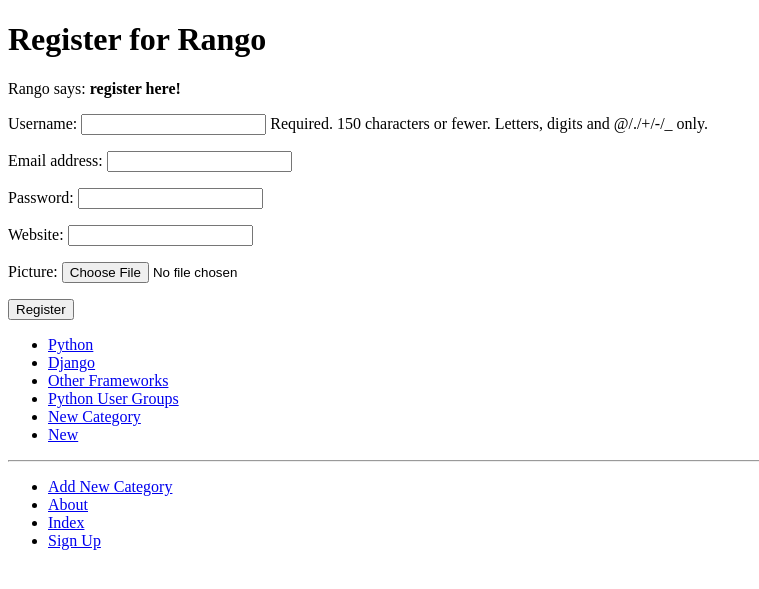
After one commit to diditpramudita2007/tango_with_django_project, a Django app: page /rango/register/ in a window 1280 px wide. The commit adds this page. Shown: the top 589 px of the page, without its empty margins (0-759 px from the left). Run offline with Django 3.2, Linux system fonts and the light colour scheme; data comes from the database, SQL or seed files in the repository.

Commit message:
Create Register Page Chapter 9

```diff
--- a/rango/admin.py
+++ b/rango/admin.py
@@ -3,6 +3,7 @@
 
 from django.contrib import admin
 from rango.models import Category, Page
+from rango.models import UserProfile
 
 # Add in this class to customise the Admin Interface
 class CategoryAdmin(admin.ModelAdmin):
@@ -14,5 +15,6 @@
 # Update the registration to include this customised interface
 admin.site.register(Category, CategoryAdmin)
 admin.site.register(Page, PageAdmin)
+admin.site.register(UserProfile)
 
 # Register your models here.
--- a/rango/forms.py
+++ b/rango/forms.py
@@ -1,5 +1,6 @@
 from django import forms
-from rango.models import Page, Category
+from django.contrib.auth.models import User
+from rango.models import Category, Page, UserProfile
 
 class CategoryForm(forms.ModelForm):
     name = forms.CharField(max_length=
@@ -20,13 +21,12 @@
 
 class PageForm(forms.ModelForm):
     title = forms.CharField(max_length=
-                            Page._meta.get_field('title').max_length,
+                            128,
                             help_text="Please enter the title of the page.")
     url = forms.URLField(max_length=
-                         Page._meta.get_field('url').max_length,
+                         200,
                          help_text="Please enter the URL of the page.")
-    views = forms.IntegerField(widget=forms.HiddenInput(), initial=
-                               Page._meta.get_field('views').default)
+    views = forms.IntegerField(widget=forms.HiddenInput(), initial=0)
 
     class Meta:
         #Provide an association between the ModelForm and a model.
@@ -46,3 +46,15 @@
             cleaned_data['url'] = url
 
             return cleaned_data
+
+class UserForm(forms.ModelForm):
+    password = forms.CharField(widget=forms.PasswordInput())
+
+    class Meta:
+        model = User
+        fields = ('username', 'email', 'password')
+
+class UserProfileForm(forms.ModelForm):
+    class Meta:
+        model = UserProfile
+        fields = ('website', 'picture')
--- a/rango/models.py
+++ b/rango/models.py
@@ -3,6 +3,7 @@
 
 from django.db import models
 from django.template.defaultfilters import slugify
+from django.contrib.auth.models import User
 
 # Create your models here.
 class Category(models.Model):
@@ -25,7 +26,18 @@
     category = models.ForeignKey(Category)
     title = models.CharField(max_length=128)
     url = models.URLField()
-    views = models.IntegerField(default=0)
+
 
     def __str__(self):
     	return self.title
+
+class UserProfile(models.Model):
+    # This line is required. Links UserProfile to a User model instance.
+    user = models.OneToOneField(User)
+    # The additional attributes we wish to include.
+    website = models.URLField(blank=True)
+    picture = models.ImageField(upload_to='profile_images', blank=True)
+
+    # Override the __unicode__() method to return out something meaningful!
+    def __str__(self):
+        return self.user.username
--- a/rango/urls.py
+++ b/rango/urls.py
@@ -3,7 +3,7 @@
 from django.conf.urls import url
 from rango import views
 
-app_name = 'rango'
+
 urlpatterns = [
 	url(r'^$', views.index, name='index'),
 	url(r'^about/$', views.about, name='about'),
@@ -12,4 +12,5 @@
         views.show_category, name='show_category'),
     url(r'category/(?P<category_name_slug>[\w\-]+)/add_page/$',
         views.add_page, name='add_page'),
+    url(r'^register/$',views.register, name='register'), # New pattern!
 ]
--- a/rango/views.py
+++ b/rango/views.py
@@ -7,7 +7,9 @@
 
 # Import the Category model
 from rango.models import Category, Page
-from rango.forms import CategoryForm, PageForm
+from rango.forms import CategoryForm
+from rango.forms import PageForm
+from rango.forms import UserForm, UserProfileForm
 
 
 def show_category(request, category_name_slug):
@@ -100,3 +102,62 @@
 def about(request):
     context_dict = {'boldmessage': "This tutorial has been put together by Adi Dharma Pramudita."}
     return render(request, 'rango/about.html', context=context_dict)
+
+def register(request):
+    # A boolean value for telling the template
+    # whether the registration was successful.
+    # Set to False initially. Code changes value to
+    # True when registration succeeds.
+    registered = False
+
+    # If it's a HTTP POST, we're interested in processing form data.
+    if request.method == 'POST':
+        # Attempt to grab information from the raw form information.
+        # Nothe that we make use of both userForm and UserProfileForm.
+        user_form = UserForm(data=request.POST)
+        profile_form = UserProfileForm(data=request.POST)
+
+        # If the two forms are valid...
+        if user_form.is_valid() and profile_form.is_valid():
+            # Save the user's form data to the database.
+            user = user_form.save()
+
+            # Now we hash the password with the set_password method.
+            # Once hashed, we can update the user object.
+            user.set_password(user.password)
+            user.save()
+
+            # Now sort out the UserProfile instance.
+            # Since we need to set the user attribute ourselves,
+            # we set commit=False. This delays saving the model
+            # until we're ready to avoid integrity problems.
+            profile = profile_form.save(commit=False)
+            profile.user = user
+
+            # Did the user provide a profile picture?
+            # If so, we need to get it from the input form and
+            # put it in the UserProfile model.
+            if 'picture' in request.FILES:
+                profile.picture = request.FILES['picture']
+
+            # Now we save the UserProfile model instance.
+            profile.save()
+
+            # Update our variable to indicate that the template
+            # registration was successful.
+            registered = True
+        else:
+            # Invalid form or forms - mistakes or something else?
+            # Print problems to the terminal.
+            print(user_form.errors, profile_form.errors)
+    else:
+        # Not a HTTP POST, so we render our form using two ModelForm instances.
+        # These forms will be blank, ready for user input.
+        user_form = UserForm()
+        profile_form = UserProfileForm()
+
+    # Render the template depending on the context.
+    return render(request, 'rango/register.html',
+                  {'user_form': user_form,
+                   'profile_form': profile_form,
+                   'registered': registered})
--- a/tango_with_django_project/settings.py
+++ b/tango_with_django_project/settings.py
@@ -92,7 +92,10 @@
         'NAME': os.path.join(BASE_DIR, 'db.sqlite3'),
     }
 }
-
+PASSWORD_HASHERS = [
+    'django.contrib.auth.hashers.PBKDF2PasswordHasher',
+    'django.contrib.auth.hashers.PBKDF2SHA1PasswordHasher'
+]
 
 # Password validation
 # https://docs.djangoproject.com/en/1.11/ref/settings/#auth-password-validators
@@ -103,6 +106,7 @@
     },
     {
         'NAME': 'django.contrib.auth.password_validation.MinimumLengthValidator',
+        'OPTIONS': { 'min_length': 6, },
     },
     {
         'NAME': 'django.contrib.auth.password_validation.CommonPasswordValidator',
--- a/templates/rango/add_category.html
+++ b/templates/rango/add_category.html
@@ -3,7 +3,7 @@
 {% block body_block %}
     <h1>Add a Category</h1>
     <div>
-        <form id="category_form" method="post" action="{% url 'rango:add_category' %}">
+        <form id="category_form" method="post" action="{% url 'add_category' %}">
             {% csrf_token %}
             {% for hidden in form.hidden_fields %}
                 {{ hidden }}
--- a/templates/rango/base.html
+++ b/templates/rango/base.html
@@ -24,9 +24,10 @@
         <hr />
         <div>
             <ul>
-                <li><a href="{% url 'rango:add_category' %}">Add New Category</a></li>
-                <li><a href="{% url 'rango:about' %}">About</a></li>
-                <li><a href="{% url 'rango:index' %}">Index</a></li>
+                <li><a href="{% url 'add_category' %}">Add New Category</a></li>
+                <li><a href="{% url 'about' %}">About</a></li>
+                <li><a href="{% url 'index' %}">Index</a></li>
+                <li><a href="{% url 'register' %}">Sign Up</a></li>
             </ul>
         </div>
     </body>
--- a/templates/rango/category.html
+++ b/templates/rango/category.html
@@ -15,7 +15,7 @@
         {% else %}
             <strong>No pages currently in category.</strong>
         {% endif %}
-    <a href="{% url 'rango:add_page' category.slug %}">Add a Page<a/>
+    <a href="{% url 'add_page' category.slug %}">Add a Page<a/>
     {% else %}
         The specified category does not exist!
     {% endif %}
--- a/templates/rango/cats.html
+++ b/templates/rango/cats.html
@@ -4,12 +4,12 @@
         {% if c == act_cat %}
             <li>
             <strong>
-                <a href="{% url 'rango:show_category' c.slug %}">{{ c.name }}</a></li>
+                <a href="{% url 'show_category' c.slug %}">{{ c.name }}</a></li>
             </strong>
             </li>
         {% else %}
             <li>
-                <a href="{% url 'rango:show_category' c.slug %}">{{ c.name }}</a></li>
+                <a href="{% url 'show_category' c.slug %}">{{ c.name }}</a></li>
             </li>
         {% endif %}
     {% endfor %}
--- /dev/null
+++ b/templates/rango/register.html
@@ -0,0 +1,28 @@
+{% extends 'rango/base.html' %}
+{% load staticfiles %}
+
+{% block title_block %}
+    Register
+{% endblock %}
+
+{% block body_block %}
+    <h1>Register for Rango</h1>
+    {% if registered %}
+        Rango says: <strong>thank you for registering!</strong>
+        <a href="{% url 'index' %}">Return to the homepage.</a><br />
+    {% else %}
+        Rango says: <strong>register here!</strong><br />
+        <form id="user_form" method="post" action="{% url 'register' %}"
+              enctype="multipart/form-data">
+
+        {% csrf_token %}
+
+        <!-- Display each form -->
+        {{ user_form.as_p }}
+        {{ profile_form.as_p }}
+
+        <!-- Provide a button to click to submit the form. -->
+        <input type="submit" name="submit" value="Register" />
+    </form>
+    {% endif %}
+{% endblock %}
```
Also changed, not shown: db.sqlite3, rango/migrations/0007_userprofile.py (added), rango/migrations/0008_remove_page_views.py (added).
